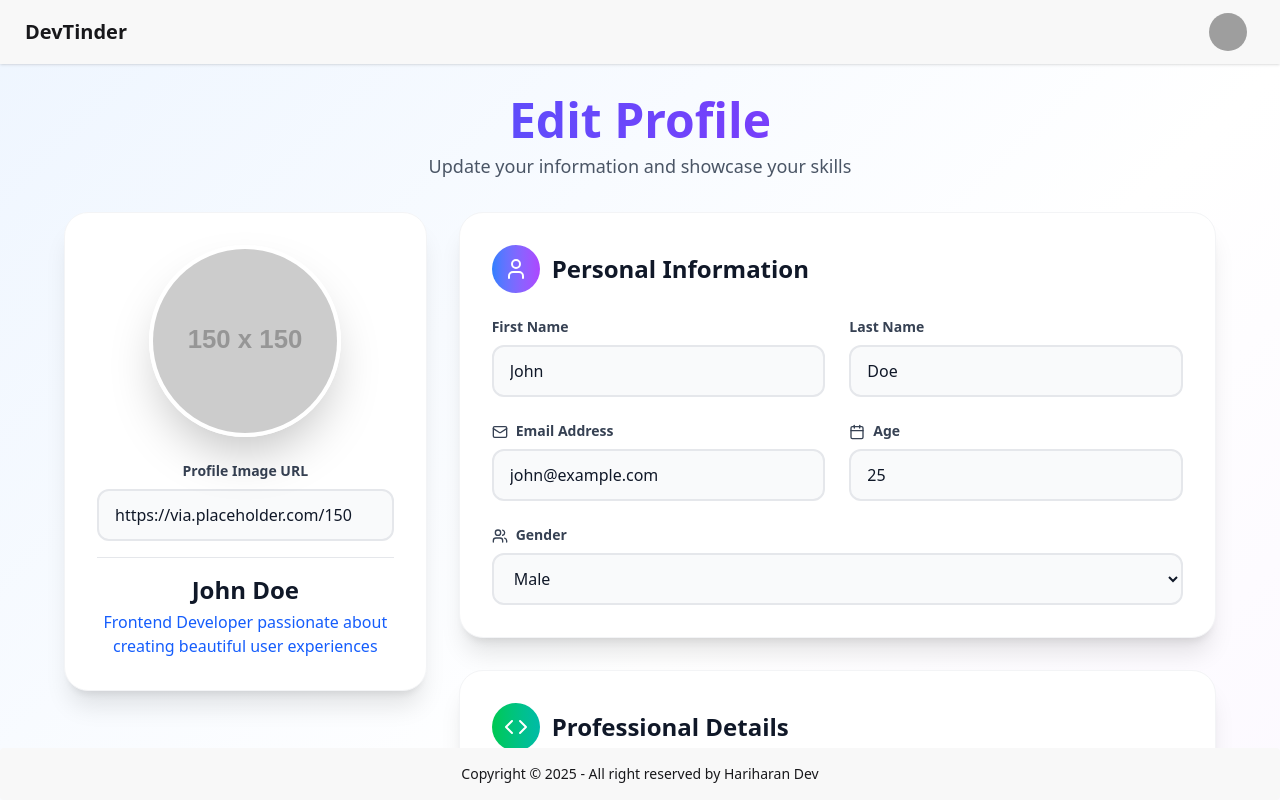
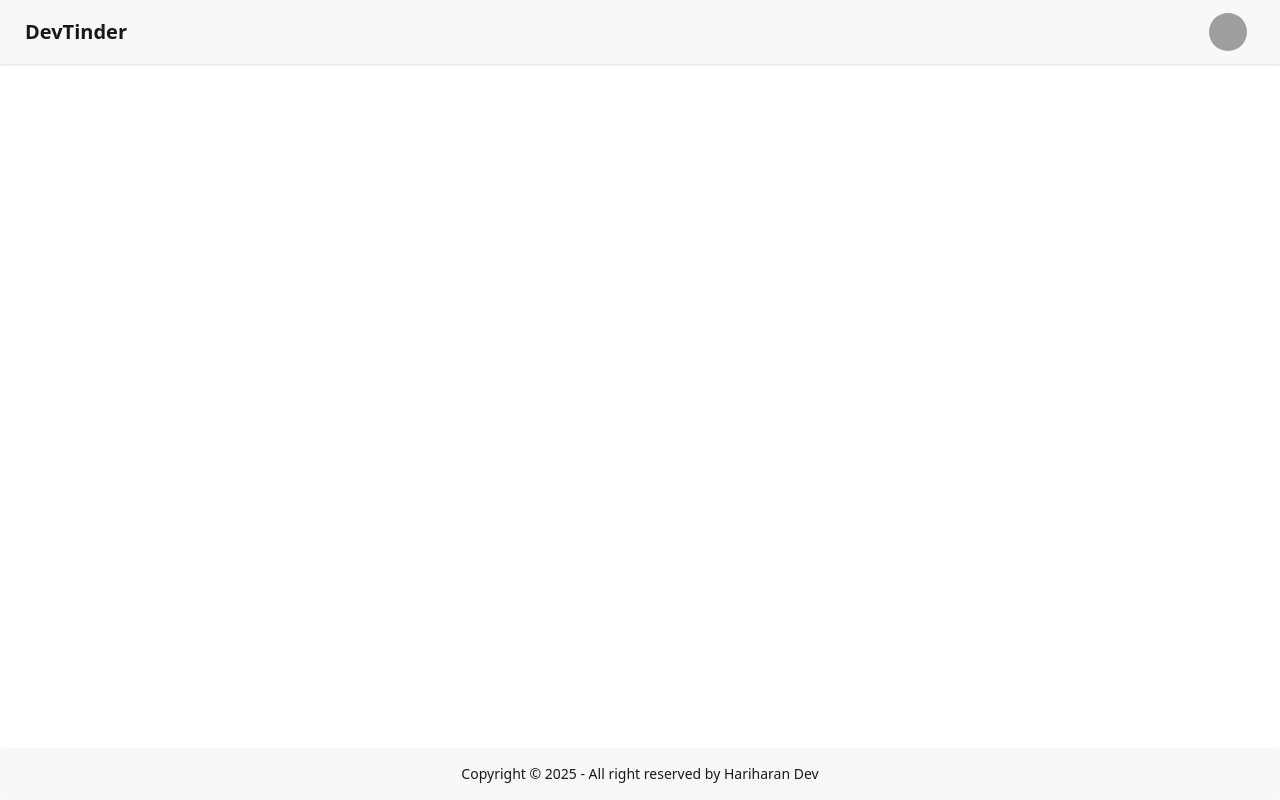
Before and after one commit to Hariharan819/devtinder_frontend, a React (Vite) app: page /profile in a window 1280 px wide. Shown: the top 800 px of the page. Built offline with nearby package versions, Linux system fonts and the light colour scheme; no server answers; grey boxes are pictures that could not be loaded.

Commit message:
editprofile

```diff
--- a/src/components/Editprofile.jsx
+++ b/src/components/Editprofile.jsx
@@ -13,15 +13,16 @@ import {
   Globe
 } from 'lucide-react';
 
-export default function EditableProfileCard() {
-  const [firstName, setFirstName] = useState('John');
-  const [lastName, setLastName] = useState('Doe');
-  const [emailId, setEmailId] = useState('john@example.com');
-  const [age, setAge] = useState(25);
-  const [skills, setSkills] = useState('React, TailwindCSS, JavaScript');
-  const [description, setDescription] = useState('Frontend Developer passionate about creating beautiful user experiences');
-  const [profileUrl, setProfileUrl] = useState('https://via.placeholder.com/150');
-  const [gender, setGender] = useState('Male');
+export default function EditableProfileCard({user}) {
+  console.log(user);
+  const [firstName, setFirstName] = useState(user?.firstName);
+  const [lastName, setLastName] = useState(user?.lastName);
+
+  const [age, setAge] = useState(user?.age);
+  const [skills, setSkills] = useState([user?.skills].join(', '));
+  const [description, setDescription] = useState(user?.description);
+  const [profileUrl, setProfileUrl] = useState(user?.profileUrl);
+  const [gender, setGender] = useState(user?.gender);
 
   const handleSave = () => {
     console.log('Profile Saved:', {
@@ -130,20 +131,6 @@ export default function EditableProfileCard() {
                     className="w-full px-4 py-3 rounded-xl border-2 border-gray-200 dark:border-gray-600 bg-gray-50 dark:bg-gray-700 text-gray-900 dark:text-white focus:border-blue-500 dark:focus:border-blue-400 focus:bg-white dark:focus:bg-gray-600 transition-all outline-none"
                   />
                 </div>
-
-                <div>
-                  <label className="block text-sm font-semibold text-gray-700 dark:text-gray-300 mb-2">
-                    <Mail size={16} className="inline mr-2" />
-                    Email Address
-                  </label>
-                  <input
-                    type="email"
-                    value={emailId}
-                    onChange={(e) => setEmailId(e.target.value)}
-                    className="w-full px-4 py-3 rounded-xl border-2 border-gray-200 dark:border-gray-600 bg-gray-50 dark:bg-gray-700 text-gray-900 dark:text-white focus:border-blue-500 dark:focus:border-blue-400 focus:bg-white dark:focus:bg-gray-600 transition-all outline-none"
-                  />
-                </div>
-
                 <div>
                   <label className="block text-sm font-semibold text-gray-700 dark:text-gray-300 mb-2">
                     <Calendar size={16} className="inline mr-2" />
--- a/src/components/Profile.jsx
+++ b/src/components/Profile.jsx
@@ -1,10 +1,14 @@
-import React from 'react'
+import React, { useEffect } from 'react'
 import Editprofile from './Editprofile'
+import { useSelector } from 'react-redux'
 
 const Profile = () => {
+
+
+  const user=useSelector((state) => state.user);
   return (
     <div>
-        <Editprofile/>
+     { user && <Editprofile user={user}/>}
     </div>
   )
 }
```
